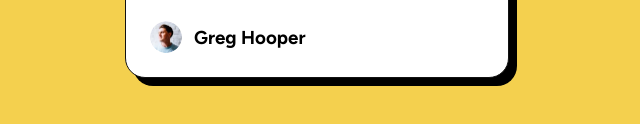
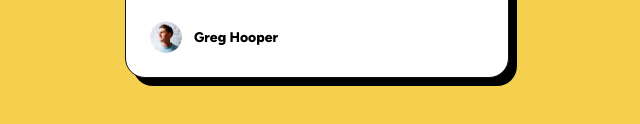
Before and after one commit to osamaaabdullah/2-blog-preview-card, a plain HTML site: page index.html in a window 1280 px wide. Shown: the part 556-680 px from the top of the page, 323-963 px from the left. Drawn offline with Linux system fonts and the light colour scheme.

Commit message:
Update styles.css and README.md

```diff
--- a/styles.css
+++ b/styles.css
@@ -65,6 +65,17 @@ body{
     font-size: 0.875rem;
 }
 
+.author img{
+    width: 32px;
+    height: 32px;
+}
+
+.author h3{
+    font-family: Figtree ExtraBold;
+    font-size: 0.875rem;
+    font-weight: 800;
+}
+
 /*class selectors*/
 .card{
     display: flex;
@@ -106,10 +117,6 @@ body{
     gap: 12px;
 }
 
-.author img{
-    width: 32px;
-    height: 32px;
-}
 
 @media (min-width:801px){
     .card:hover{
```
Also changed, not shown: 1 other file.
